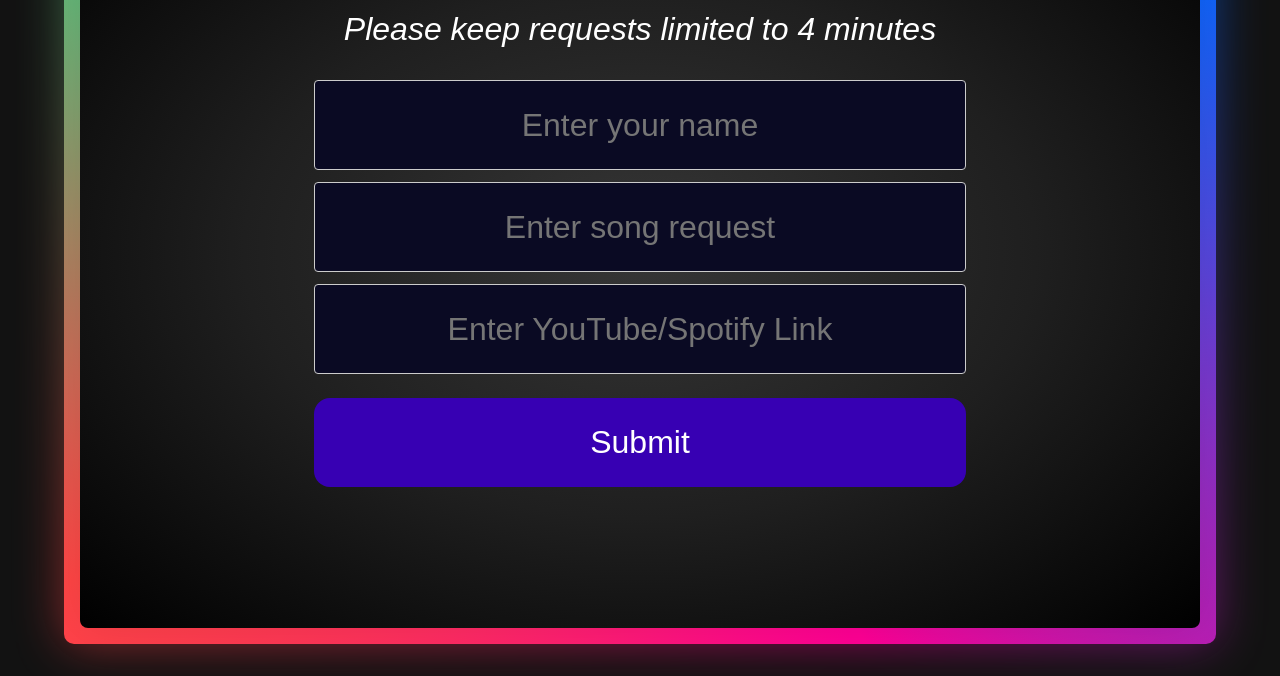
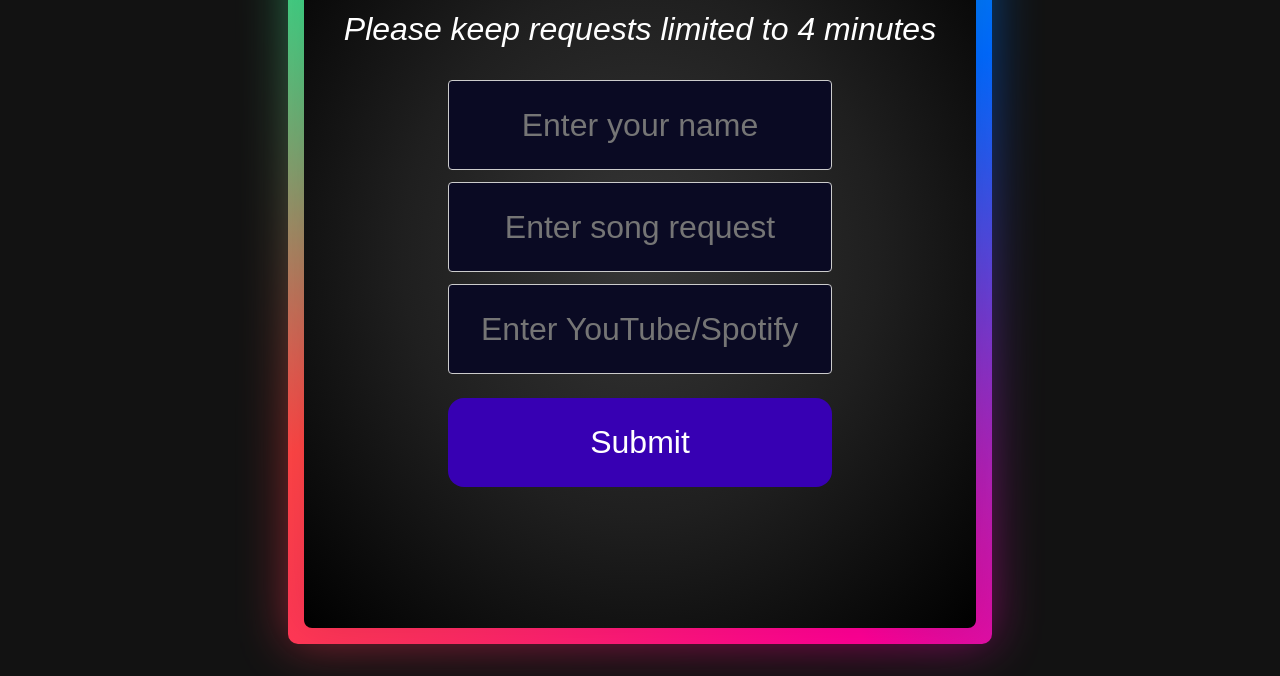
Before and after one commit to RudraKaradkhelkar/LAMAO-Song-Request-Tracker, a plain HTML site: page index.html in a window 1280 px wide. Shown: the part 140-816 px from the top of the page. Drawn offline with Linux system fonts and the light colour scheme.

Commit message:
Update styles.css

```diff
--- a/styles.css
+++ b/styles.css
@@ -10,7 +10,7 @@ body {
 }
 
 .container {
-    width: 85%;
+    width: 80vh;
     margin: auto;
 	height:90vh;
     padding: 1em;
@@ -87,6 +87,7 @@ h1,h2,p{
     text-align:center;
     font-size:2em;
     background-color:#0a0a23;
+    color:white;
 }
 #songInput{
 	grid-row: 2/ 3;
@@ -97,6 +98,7 @@ h1,h2,p{
     text-align:center;
     font-size:2em;
     background-color:#0a0a23;
+    color:white;
 }
 #songURL{
 	grid-row: 3/4;
@@ -107,6 +109,7 @@ h1,h2,p{
     text-align:center;
     font-size:2em;
     background-color:#0a0a23;
+    color:white;
 }
 #submitButton{
 	grid-row: 5/5;
```
